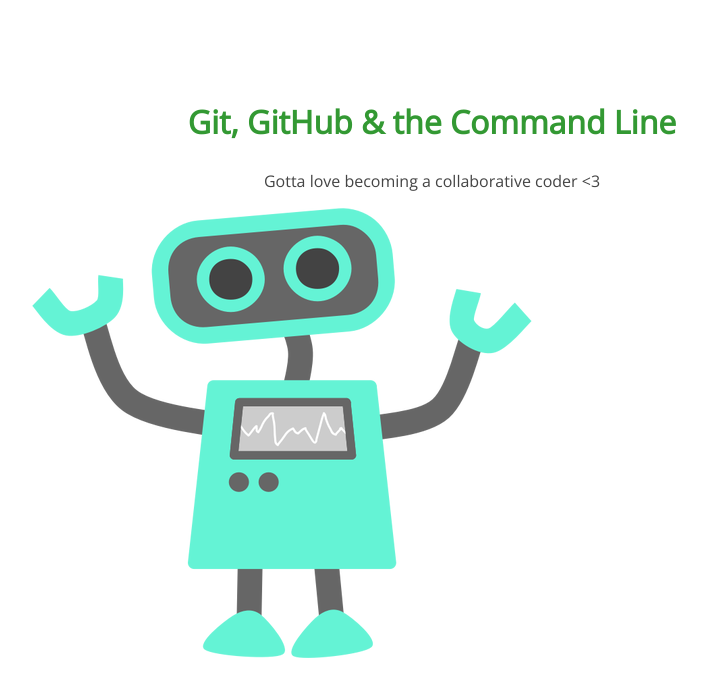
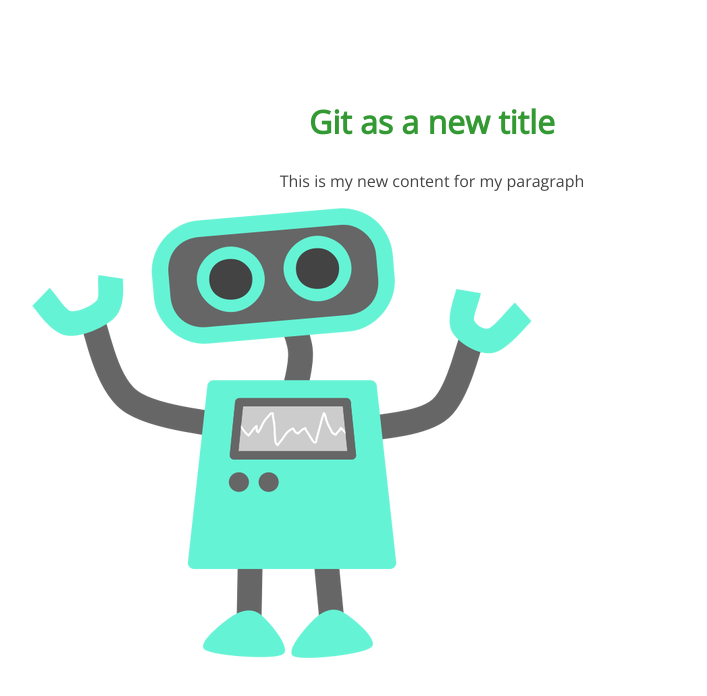
Before and after one commit to eueiwojfudn/105-project, a plain HTML site: page index.html in a window 1280 px wide. Shown: the whole page, without its empty margins (208-915 px from the left). Drawn offline with nearby package versions, Linux system fonts and the light colour scheme.

Commit message:
Modify h1 and p content

```diff
--- a/index.html
+++ b/index.html
@@ -8,8 +8,8 @@
 </head>
 <body>
 	<section>
-		<h1>Git, GitHub & the Command Line</h1>
-		<p>Gotta love becoming a collaborative coder <3</p>
+		<h1>Git as a new title</h1>
+		<p>This is my new content for my paragraph</p>
 		<img src="img/happy-blue-robot.png">
 	</section>
 </body>
```
